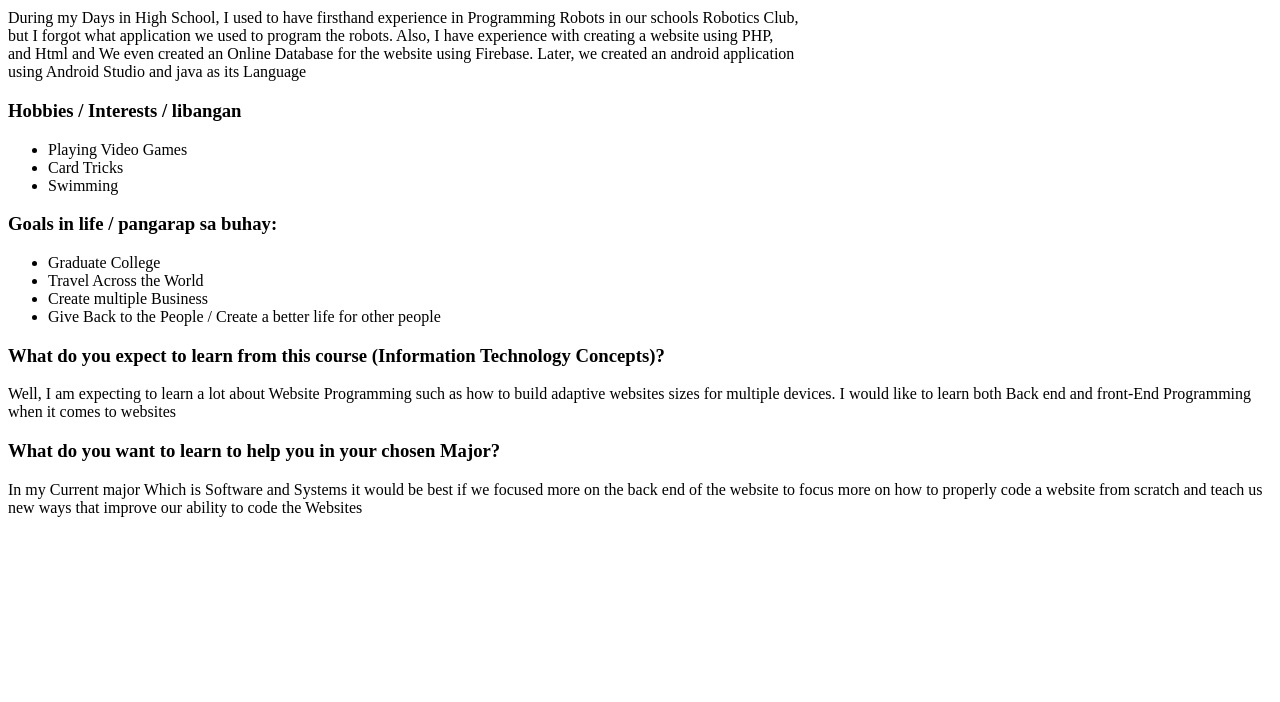
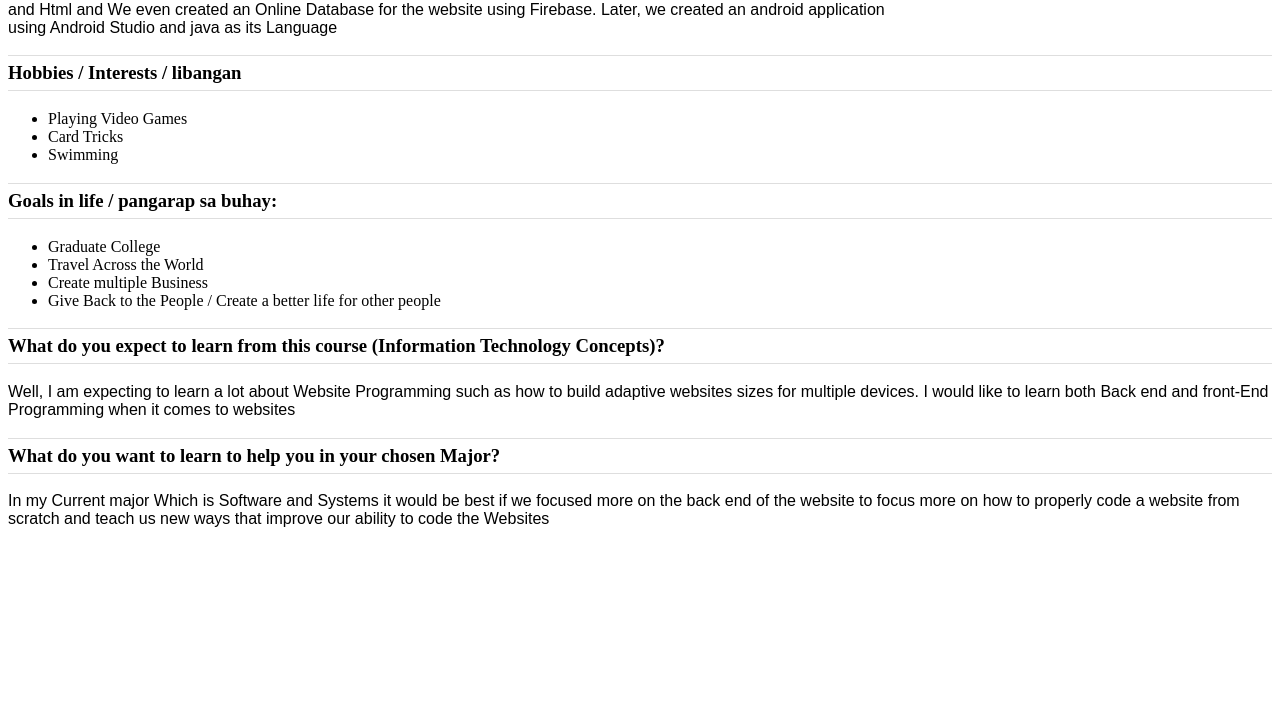
Before and after one commit to JanNavarrete490/JanNavarrete490.github.io, a plain HTML site: page index.html in a window 1280 px wide. Shown: the part 98-800 px from the top of the page. Drawn offline with Linux system fonts and the light colour scheme.

Commit message:
Update index.html

```diff
--- a/index.html
+++ b/index.html
@@ -1,5 +1,23 @@
 <html>
-<body>
+<style>
+.TITLE{
+  margin: auto;
+  position: absolute;
+  font-family: "Garamond", "Palatino", serif;
+}
+
+h3{
+  border-top: 1px solid rgb(222, 222, 222);
+  border-bottom: 1px solid rgb(222, 222, 222);
+  padding-top: 6px;
+  padding-bottom: 6px;
+}
+
+p{
+  font-family: sans-serif;
+}
+</style>
+  <body>
   <link rel='stylesheet' href='index.css' type='text'/>
     <div class='TITLE'>
     <h1>WEBPROG: INTRODUCTION IN HTML </h1>
```
